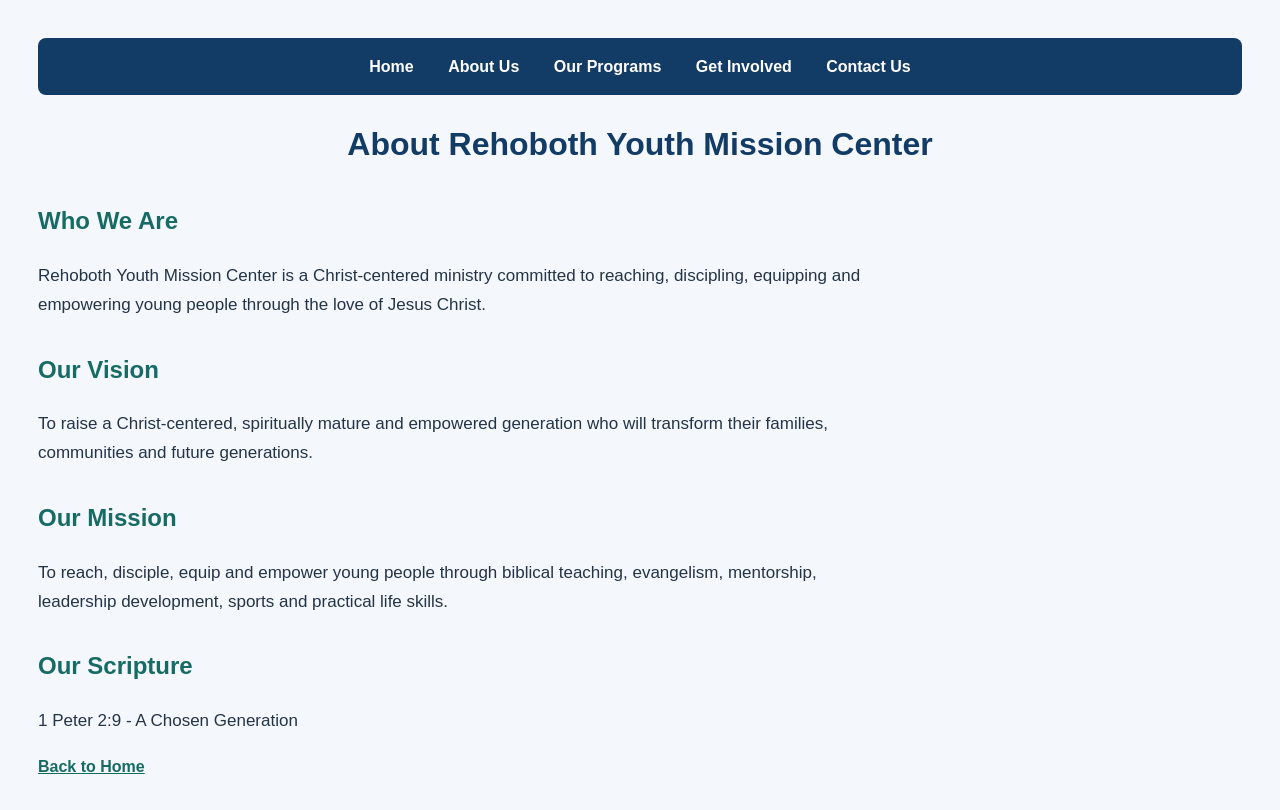
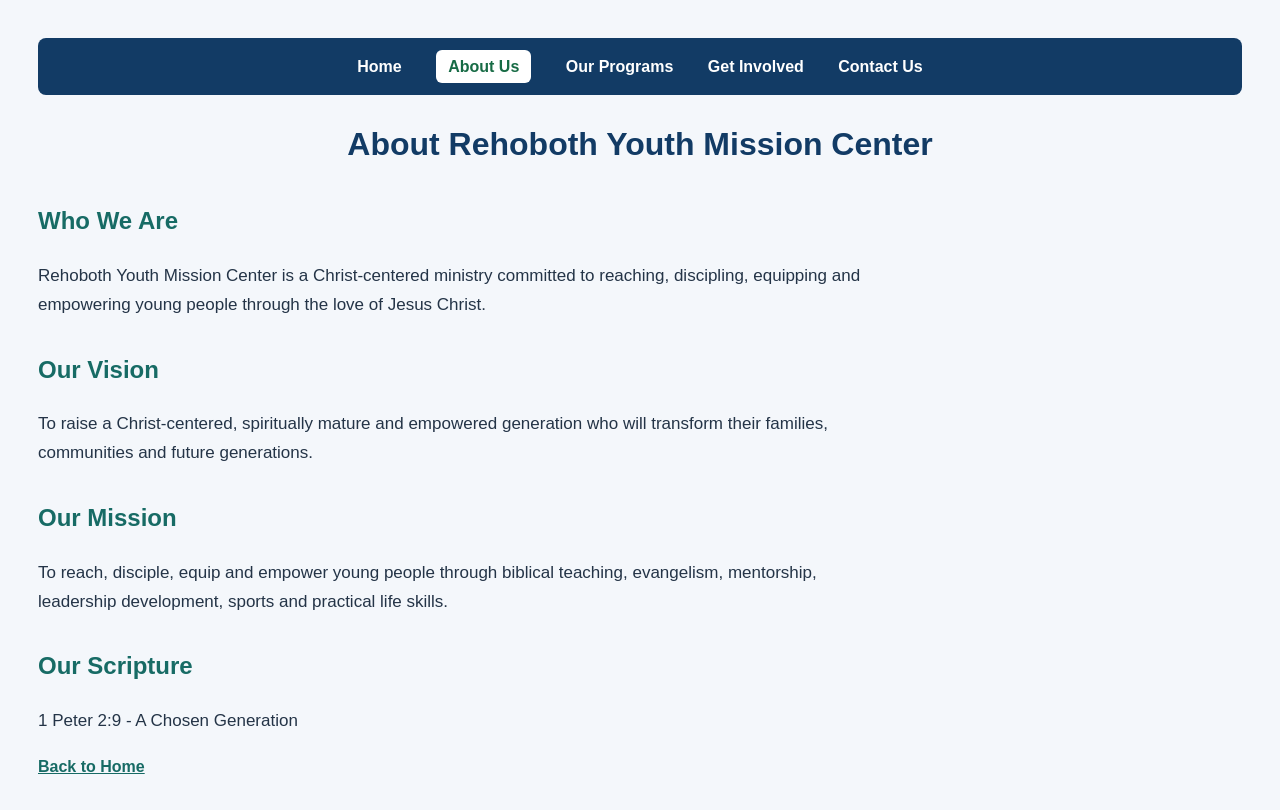
Before and after one commit to Rehoboth-m/Rehoboth-youth-mission-center, a plain HTML site: page about.html in a window 1280 px wide. Drawn offline with Linux system fonts and the light colour scheme.

Commit message:
Add files via upload

```diff
--- a/about.html
+++ b/about.html
@@ -100,7 +100,14 @@ nav a:hover {
     line-height: 1.7;
   }
 }
-
+/* Highlight the current navigation page */
+nav a[aria-current="page"] {
+    background-color: #ffffff;
+    color: #176b45;
+    font-weight: bold;
+    border-radius: 6px;
+    padding: 8px 12px;
+}
 </style>
 </head>
 <body>
@@ -108,7 +115,7 @@ nav a:hover {
 
 <nav>
   <a href="index.html">Home</a>
-  <a href="about.html">About Us</a>
+  <a href="about.html" aria-current="page">About Us</a>
   <a href="programs.html">Our Programs</a>
   <a href="get-involved.html">Get Involved</a>
   <a href="contact.html">Contact Us</a>
```
